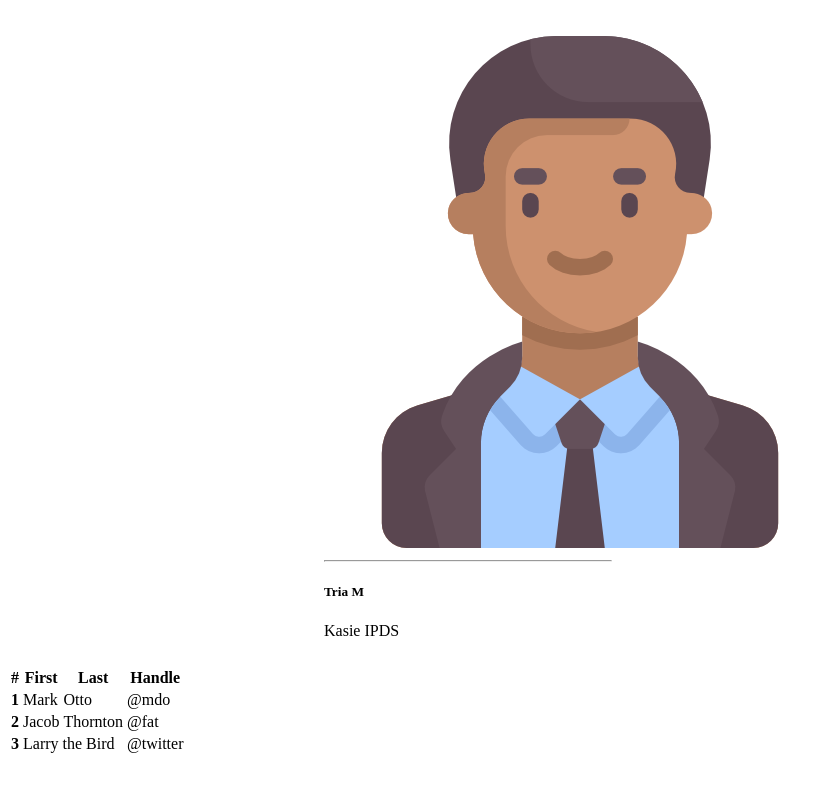
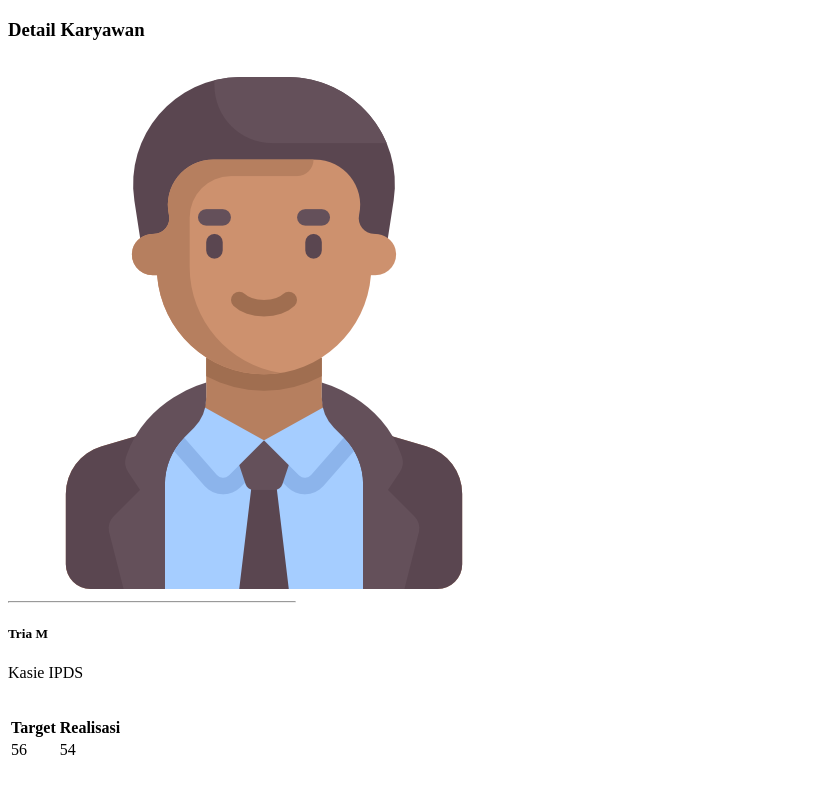
Before and after one commit to bps-jombang/monitoring, a CodeIgniter app: the page made by application/views/admin/detailUser.php in a window 1280 px wide. Shown: the whole page, without its empty margins (0-834 px from the left). Run offline with CodeIgniter, Linux system fonts and the light colour scheme.

Commit message:
Add table target realisasi

```diff
--- a/application/views/admin/detailUser.php
+++ b/application/views/admin/detailUser.php
@@ -19,48 +19,38 @@
 <body>
 
     <div class="container">
-        <div class="center">
-            <div class="card border border-primary" style="width: 18rem;">
-                <br>
-                <img src="<?= base_url('assets/') ?>img/man.png" class="card-img-top" alt="...">
-                <hr>
-                <div class="card-body">
-                    <h5 class="card-title text-dark font-weight-bold">Tria M</h5>
-                    <p class="card-text text-dark font-weight-bold">Kasie IPDS</p>
+        <div class="row">
+            <div class="col-md-4"></div>
+            <div class="col-md-8">
+                <h3 class="text-primary font-weight-bold">Detail Karyawan</h1>
+                    <div class="card border border-primary" style="width: 18rem;">
+                        <br>
+                        <img src="<?= base_url('assets/') ?>img/man.png" class="card-img-top">
+                        <hr>
+                        <div class="card-body">
+                            <h5 class="card-title text-dark font-weight-bold text-center">Tria M</h5>
+                            <p class="card-text text-dark font-weight-bold text-center">Kasie IPDS</p>
 
-                </div>
+                        </div>
+                    </div>
             </div>
+            <div class="col-md-4"></div>
         </div>
+        <br>
         <div class="row">
-
-
-            <div class="col-md-10">
-                <table class="table table-bordered">
+            <div class="col-md-12">
+                <table class="table table-bordered text-center bg-primary text-light font-weight-bold">
                     <thead>
                         <tr>
-                            <th scope="col">#</th>
-                            <th scope="col">First</th>
-                            <th scope="col">Last</th>
-                            <th scope="col">Handle</th>
+                            <th scope="col">Target</th>
+                            <th scope="col">Realisasi</th>
+
                         </tr>
                     </thead>
                     <tbody>
                         <tr>
-                            <th scope="row">1</th>
-                            <td>Mark</td>
-                            <td>Otto</td>
-                            <td>@mdo</td>
-                        </tr>
-                        <tr>
-                            <th scope="row">2</th>
-                            <td>Jacob</td>
-                            <td>Thornton</td>
-                            <td>@fat</td>
-                        </tr>
-                        <tr>
-                            <th scope="row">3</th>
-                            <td colspan="2">Larry the Bird</td>
-                            <td>@twitter</td>
+                            <td>56</td>
+                            <td>54</td>
                         </tr>
                     </tbody>
                 </table>
```
